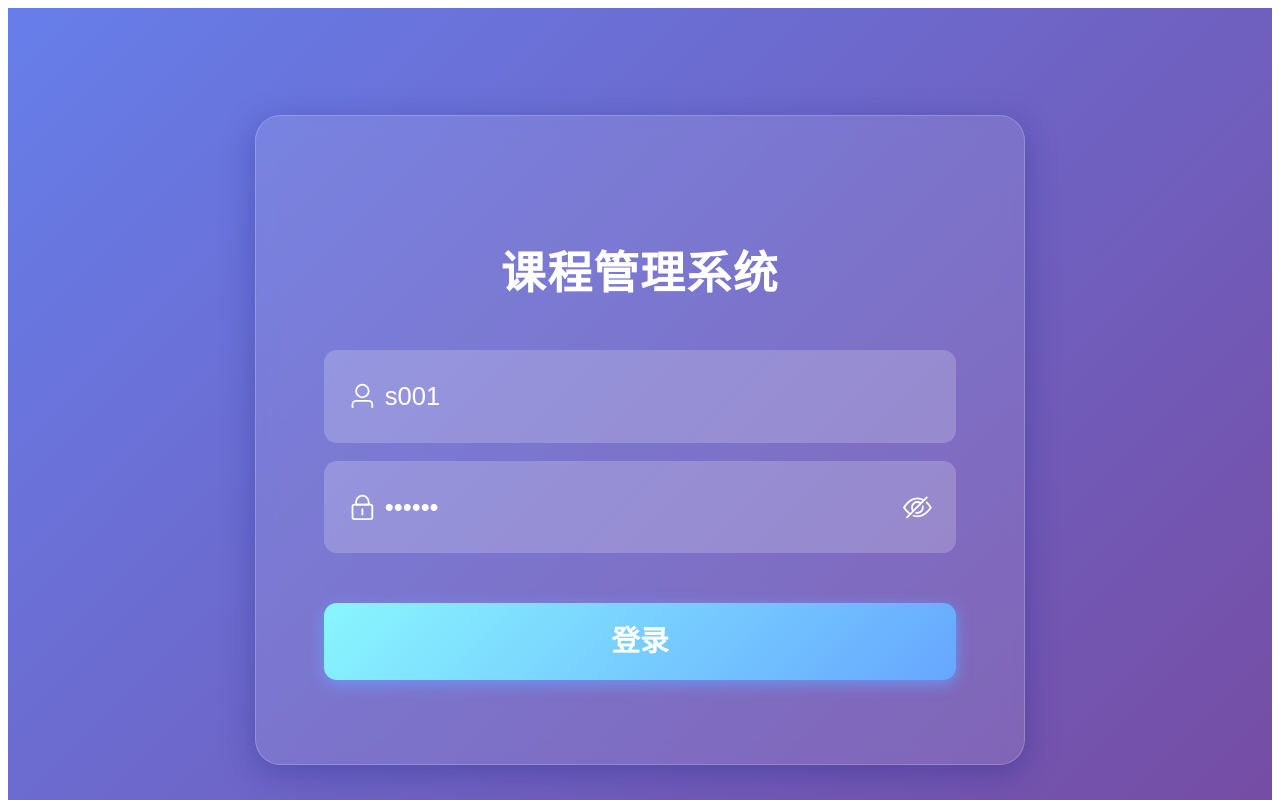
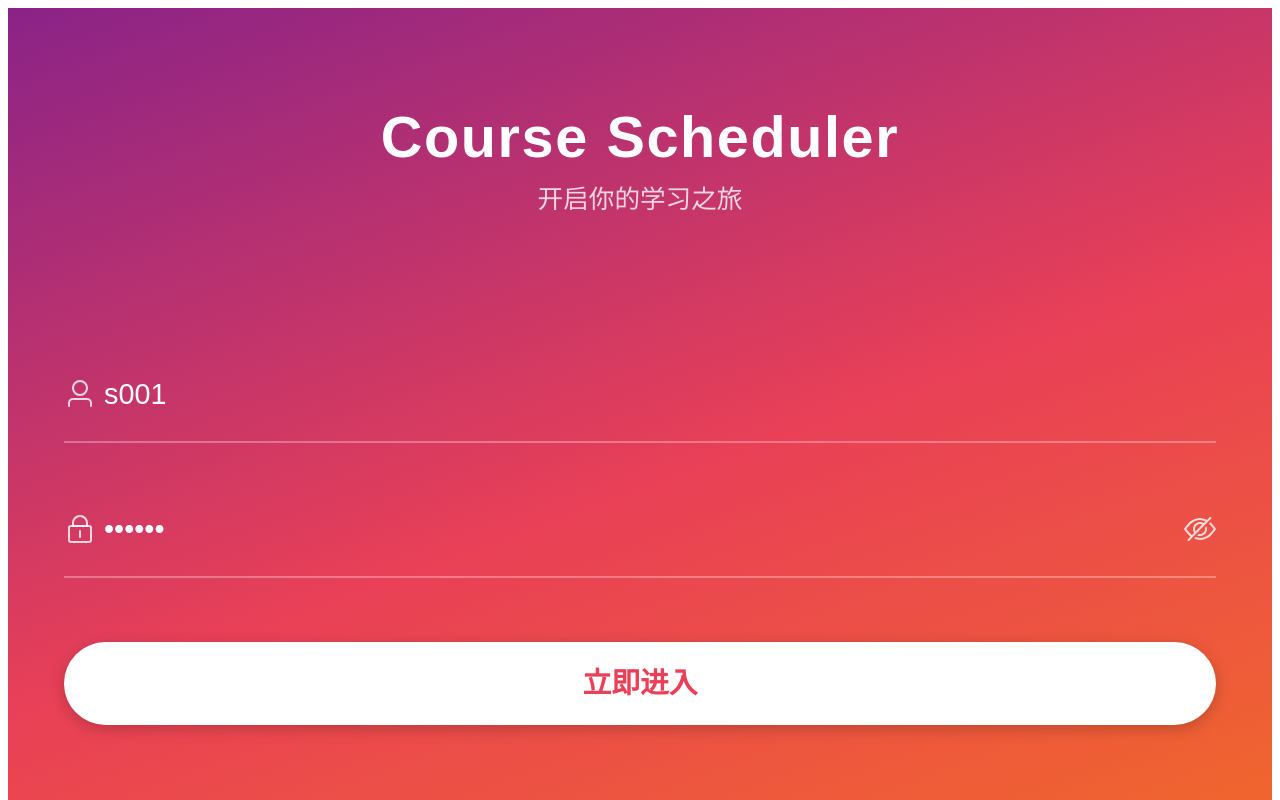
Before and after one commit to lingxiao001/CourseSchedule, a Vue app in the folder vue01/: page /login in a window 1280 px wide. Shown: the top 800 px of the page. Built offline with nearby package versions, Linux system fonts and the light colour scheme; no server answers.

Commit message:
Login View changed successful!!

```diff
--- a/vue01/src/assets/main.css
+++ b/vue01/src/assets/main.css
@@ -20,10 +20,32 @@ body,
 /* 3. 设置根字体大小和基础样式 */
 html {
   /*
-    设置根字体大小为 62.5% (16px * 0.625 = 10px).
-    这使得 1rem = 10px，方便将来的 px 到 rem 单位换算。
+    核心响应式逻辑：
+    1. 在标准移动端尺寸 (例如375px宽) 下，我们希望 1rem = 10px。
+       375px / 10px = 37.5，所以我们将根字体设置为 100vw / 37.5。
+    2. 使用 calc() 确保在超大屏幕 (如PC) 和超小屏幕上字体不会无限放大或缩小。
   */
-  font-size: 62.5%;
+  font-size: calc(100vw / 37.5);
+}
+
+/* 媒体查询：为不同尺寸的设备设置字体大小的上限和下限 */
+
+/* 超小屏幕 (宽度 < 320px) */
+@media screen and (max-width: 320px) {
+  html {
+    font-size: 8.53px; /* 320px / 37.5 ≈ 8.53px */
+  }
+}
+
+/* 平板和桌面端 (宽度 > 600px) */
+@media screen and (min-width: 600px) {
+  html {
+    /*
+      在宽屏上将字体大小固定为一个舒适的值 (例如 10px),
+      避免在PC上文字过大。
+    */
+    font-size: 10px;
+  }
 }
 
 body {
--- a/vue01/src/views/auth/LoginView.vue
+++ b/vue01/src/views/auth/LoginView.vue
@@ -1,20 +1,23 @@
 <template>
   <div class="login-container">
-    <el-card class="login-card">
-      <h2>课程管理系统</h2>
+
+    <div class="welcome-section">
+      <h1 class="app-title">Course Scheduler</h1>
+      <p class="app-subtitle">开启你的学习之旅</p>
+    </div>
 
     <el-form
       ref="loginForm"
       :model="form"
       :rules="rules"
+      class="login-form"
       @submit.prevent="handleLogin"
     >
       <el-form-item prop="username">
         <el-input
           v-model="form.username"
-            placeholder="用户名"
-            prefix-icon="User"
-            size="large"
+          placeholder="账号"
+          :prefix-icon="User"
         />
       </el-form-item>
 
@@ -23,30 +26,27 @@
           v-model="form.password"
           type="password"
           placeholder="密码"
-            prefix-icon="Lock"
-            size="large"
+          :prefix-icon="Lock"
           show-password
         />
       </el-form-item>
 
+      <el-form-item>
         <el-button
           type="primary"
-          size="large"
           native-type="submit"
           :loading="loading"
           class="login-button"
         >
-          登录
+          立即进入
         </el-button>
+      </el-form-item>
     </el-form>
 
-      <!-- 调试信息展示 -->
-      <el-collapse v-if="debugInfo" class="debug-panel">
-        <el-collapse-item title="调试信息">
-          <pre>{{ debugInfo }}</pre>
-        </el-collapse-item>
-      </el-collapse>
-    </el-card>
+    <div class="footer-section">
+      <a href="#">忘记密码?</a>
+    </div>
+
   </div>
 </template>
 
@@ -56,84 +56,39 @@ import { useRouter } from 'vue-router'
 import { useAuthStore } from '@/stores/auth'
 import { ElMessage } from 'element-plus'
 import { authApi } from '@/api/auth'
+import { User, Lock } from '@element-plus/icons-vue'
 
 const router = useRouter()
 const authStore = useAuthStore()
-
-const form = ref({
-  username: 's001', // 默认填充测试账号
-  password: '123456'
-})
-
+const form = ref({ username: 's001', password: '123456' })
 const rules = {
-  username: [{ required: true, message: '请输入用户名', trigger: 'blur' }],
+  username: [{ required: true, message: '请输入账号', trigger: 'blur' }],
   password: [{ required: true, message: '请输入密码', trigger: 'blur' }]
 }
-
 const loading = ref(false)
-const loginForm = ref()
-const debugInfo = ref(null)
+const loginForm = ref(null)
 
 const handleLogin = async () => {
   try {
     await loginForm.value.validate()
     loading.value = true
-    debugInfo.value = null
+    const response = await authApi.login(form.value)
 
-    console.group('登录过程调试')
-    console.log('提交数据:', JSON.stringify(form.value))
-
-    // 调用更新后的API方法
-    const startTime = Date.now()
-    const response = await authApi.login(form.value)
-    const duration = Date.now() - startTime
-
-    console.log('登录响应:', response)
-    console.log(`请求耗时: ${duration}ms`)
-
-    // 存储完整的响应数据用于调试
-    debugInfo.value = {
-      duration: `${duration}ms`,
-      response: response.rawData
-    }
-
-    // 更新Pinia状态
     authStore.user = response.user
     authStore.token = response.token
     authStore.isAuthenticated = true
 
-    // 进入根据角色跳转逻辑
     const redirectMap = {
       admin: 'dashboard',
       teacher: 'dashboard',
       student: 'dashboard'
     }
-
     const targetPath = redirectMap[response.user.role] || '/'
-    console.log('跳转路径:', targetPath)
-
     await router.push(targetPath)
     ElMessage.success('登录成功')
 
-    console.groupEnd()
   } catch (error) {
-    console.error('登录错误详情:', error)
-    let errorMessage = '登录失败'
-
-    if (error.response) {
-      errorMessage = error.response.data?.message || errorMessage
-      debugInfo.value = {
-        error: error.response.data
-      }
-    } else if (error.request) {
-      errorMessage = '后端服务无响应'
-      debugInfo.value = {
-        error: '请求未到达服务器'
-      }
-    }
-
-    ElMessage.error(errorMessage)
-    console.groupEnd()
+    ElMessage.error(error.response?.data?.message || '登录失败')
   } finally {
     loading.value = false
   }
@@ -141,114 +96,103 @@ const handleLogin = async () => {
 </script>
 
 <style scoped>
-/* 全新的移动端优先设计 */
-
+/* 一体化沉浸式设计 */
 .login-container {
   display: flex;
-  justify-content: center;
-  align-items: center;
+  flex-direction: column;
+  justify-content: space-between;
   height: 100vh;
-  /* 优雅的渐变背景 */
-  background: linear-gradient(135deg, #667eea 0%, #764ba2 100%);
-  padding: 2rem; /* 在小屏幕上留出边距 */
+  padding: 6rem 3.5rem 4rem;
+  background: linear-gradient(160deg, #8A2387, #E94057, #F27121);
+  overflow: hidden;
 }
 
-.login-card {
-  width: 100%;
-  max-width: 42rem;
-
-  /* 玻璃拟态效果 */
-  background: rgba(255, 255, 255, 0.1);
-  backdrop-filter: blur(10px);
-  border: 1px solid rgba(255, 255, 255, 0.2);
-
-  padding: 4rem 3rem;
-  border-radius: 1.6rem;
-  box-shadow: 0 8px 32px 0 rgba(31, 38, 135, 0.37);
-
-  color: white; /* 调整文字颜色以适应深色背景 */
-  transition: all 0.3s ease;
-}
-
-.login-card:hover {
-  box-shadow: 0 8px 40px 0 rgba(31, 38, 135, 0.5);
-}
-
-.login-card h2 {
+.welcome-section {
   text-align: center;
-  margin-bottom: 3rem;
-  font-size: 2.8rem;
-  font-weight: 600;
-  letter-spacing: 0.1rem;
   color: #fff;
 }
 
-/* 对Element Plus组件样式进行深度定制 */
-:deep(.el-form-item__content) {
+.app-title {
+  font-size: 3.6rem;
+  font-weight: 700;
+  letter-spacing: 0.1rem;
+  margin: 0;
+}
+
+.app-subtitle {
+  font-size: 1.6rem;
+  font-weight: 300;
+  opacity: 0.8;
+  margin-top: 0.5rem;
+}
+
+.login-form {
   width: 100%;
 }
 
+/* 深度定制无框输入框 */
+:deep(.el-form-item) {
+  margin-bottom: 2.5rem;
+}
+
 :deep(.el-input__wrapper) {
-  background-color: rgba(255, 255, 255, 0.2) !important;
+  background: transparent !important;
   box-shadow: none !important;
-  border-radius: 0.8rem !important;
-  padding: 0.5rem 1.5rem !important;
+  border-bottom: 2px solid rgba(255, 255, 255, 0.3) !important;
+  border-radius: 0 !important;
+  padding: 0.5rem 0 !important;
   height: 4.8rem;
+  transition: border-color 0.3s ease;
+}
+
+:deep(.el-input__wrapper.is-focus) {
+  border-bottom-color: #fff !important;
 }
 
 :deep(.el-input__inner) {
   color: #fff !important;
-  font-size: 1.6rem;
+  font-size: 1.8rem;
+  font-weight: 500;
 }
 
 :deep(.el-input__inner::placeholder) {
-  color: rgba(255, 255, 255, 0.7) !important;
+  color: rgba(255, 255, 255, 0.5) !important;
+  font-weight: 300;
 }
 
 :deep(.el-input__icon) {
-  color: #fff !important;
-  font-size: 1.8rem;
+  color: rgba(255, 255, 255, 0.8) !important;
+  font-size: 2rem;
 }
 
+/* 登录按钮 */
 .login-button {
   width: 100%;
-  margin-top: 2rem;
+  height: 5.2rem;
   font-size: 1.8rem;
-  padding: 1.5rem;
-  height: auto;
+  font-weight: 600;
+  border-radius: 2.6rem; /* 全圆角 */
   border: none;
-  border-radius: 0.8rem;
-  background: linear-gradient(135deg, #89f7fe 0%, #66a6ff 100%);
-  color: #fff;
-  font-weight: 600;
+  background-color: #fff;
+  color: #E94057; /* 呼应背景色 */
+  margin-top: 1.5rem;
+  box-shadow: 0 4px 15px rgba(0,0,0,0.2);
   transition: all 0.3s ease;
-  box-shadow: 0 4px 15px 0 rgba(102, 166, 255, 0.75);
 }
 
 .login-button:hover {
-  transform: translateY(-2px);
-  box-shadow: 0 6px 20px 0 rgba(102, 166, 255, 0.85);
+  transform: translateY(-3px);
+  box-shadow: 0 7px 20px rgba(0,0,0,0.25);
 }
 
-.login-button:active {
-  transform: translateY(0);
+.footer-section {
+  text-align: center;
 }
 
-/* 移除调试面板的默认样式，使其更融入新设计 */
-.debug-panel {
-  margin-top: 3rem;
-  background: rgba(0, 0, 0, 0.2);
-  border-radius: 0.8rem;
-  border: none;
-}
-:deep(.el-collapse-item__header),
-:deep(.el-collapse-item__wrap) {
-  background: transparent !important;
-  color: #fff !important;
-  border: none !important;
-}
-:deep(.el-collapse-item__content) {
-  font-size: 1.2rem;
-  color: #eee;
+.footer-section a {
+  font-size: 1.4rem;
+  color: rgba(255, 255, 255, 0.8);
+  text-decoration: none;
+  font-weight: 400;
 }
 </style>
```
Lines whose indentation alone changed are shown as unchanged.
